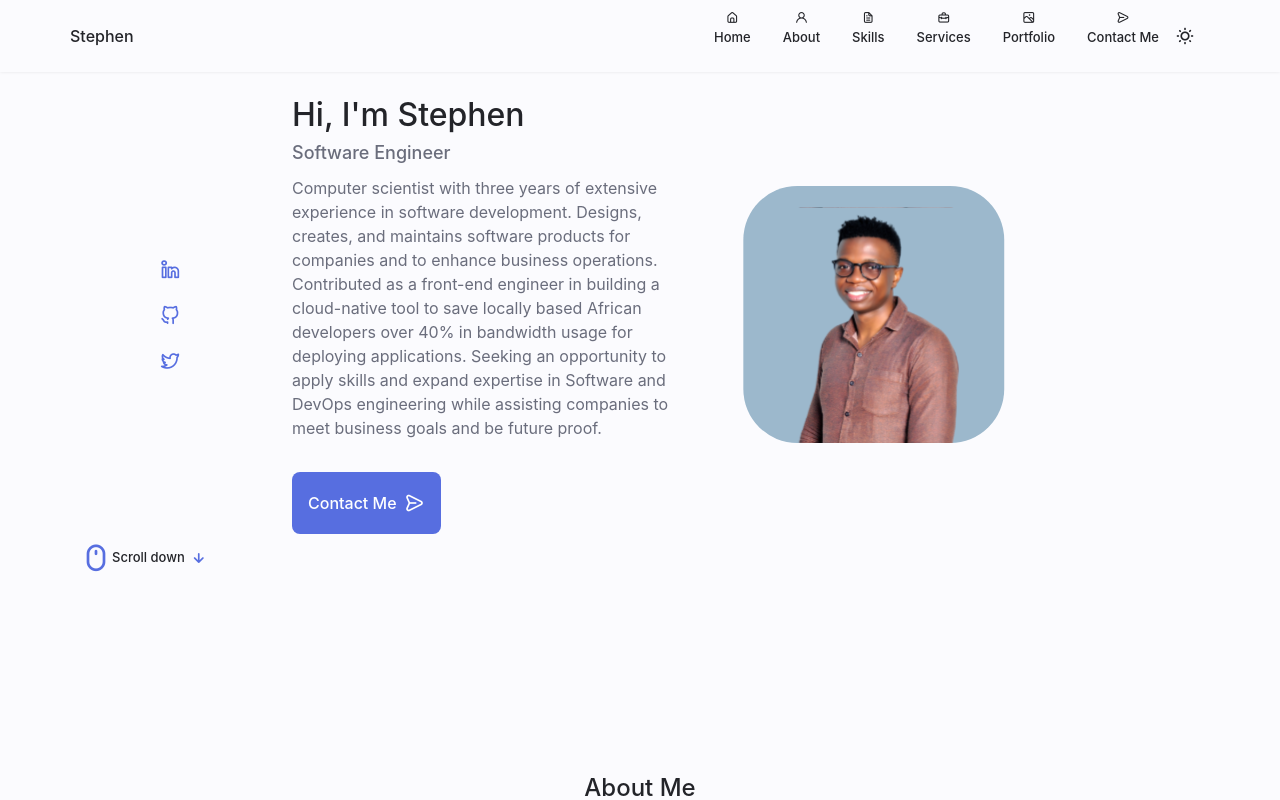
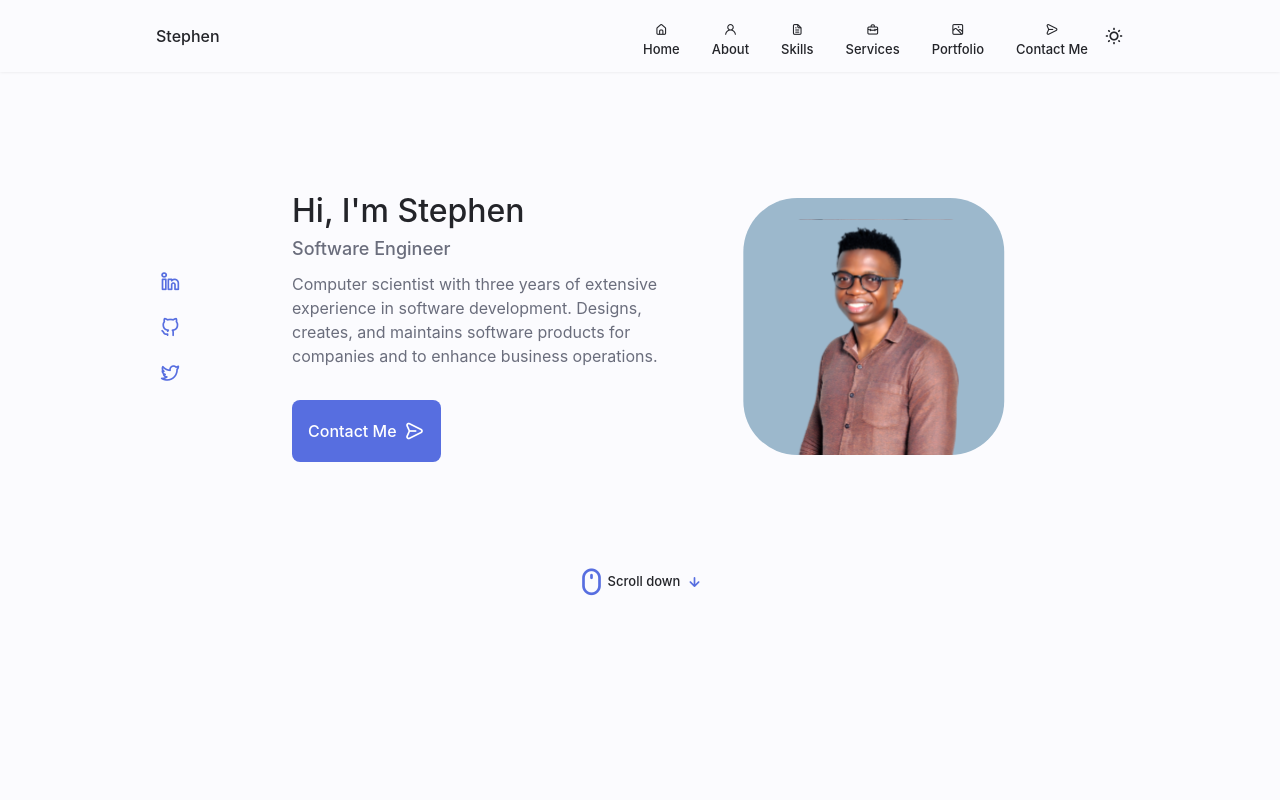
Before and after one commit to StephenAraka/portfolio, a React (Create React App) app: page / in a window 1280 px wide. Shown: the top 800 px of the page. Built offline with nearby package versions, Linux system fonts and the light colour scheme; some icons are missing.

Commit message:
fix media queries

```diff
--- a/src/components/Header/index.jsx
+++ b/src/components/Header/index.jsx
@@ -7,7 +7,7 @@ const Header = ({ isDark, changeTheme }) => {
   return (
     // <!--==================== HEADER ====================-->
     <header className="header scroll-header" id="header">
-      <nav className="container nav">
+      <nav className="containerx nav">
         <a href="#" className="nav__logo">Stephen</a>
 
         <div className={`nav__menu ${(showMenu ? 'show-menu' : '')}`} id="nav-menu">
--- a/src/components/main.jsx
+++ b/src/components/main.jsx
@@ -45,7 +45,7 @@ const Main = () => {
             <h1 className="home__title">Hi, I'm Stephen</h1>
             <h3 className="home__subtitle">Software Engineer</h3>
             <p className="home__description">
-              Computer scientist with three years of extensive experience in software development. Designs, creates, and maintains software products for companies and to enhance business operations. Contributed as a front-end engineer in building a cloud-native tool to save locally based African developers over 40% in bandwidth usage for deploying applications. Seeking an opportunity to apply skills and expand expertise in Software and DevOps engineering while assisting companies to meet business goals and be future proof.
+              Computer scientist with three years of extensive experience in software development. Designs, creates, and maintains software products for companies and to enhance business operations.
             </p>
             <a href="#contact" className="button button--flex">
               Contact Me <i className="uil uil-message button__icon"></i>
--- a/src/index.css
+++ b/src/index.css
@@ -115,6 +115,7 @@ html {
   color: var(--title-color);
   margin-right: var(--mb-1);
   cursor: pointer;
+  justify-self: center;
 }
 
 .change-theme:hover {
@@ -249,6 +250,7 @@ img {
 .nav__list {
   grid-template-columns: repeat(3, 1fr);
   gap: 2rem;
+  margin-bottom: -.5rem;
 }
 
 .nav__link {
@@ -1025,6 +1027,10 @@ img {
     grid-template-columns: .25fr 3fr;
   }
 
+  .home__social {
+    align-content: center;
+  }
+
   .home__blob {
     width: 180px;
   }
@@ -1052,6 +1058,12 @@ img {
 
   .project__img {
     width: 200px;
+  }
+}
+
+@media screen and (max-width: 568px) {
+  .home__social {
+    align-content: center;
   }
 }
 
@@ -1093,6 +1105,10 @@ img {
 }
 
 @media screen and (min-width: 768px) {
+  .home__container {
+    padding-top: 6rem;
+  }
+
   .containerx{
     margin-left: auto;
     margin-right: auto;
@@ -1159,11 +1175,13 @@ img {
   }
 
   .home__scroll {
-    display: block;
+    padding-top: 6rem;
+    display: flex;
+    justify-content: center;
   }
 
   .home__scroll-button {
-    margin-left: 3rem;
+    /* margin-left: 3rem; */
   }
 
   .about__container {
```
